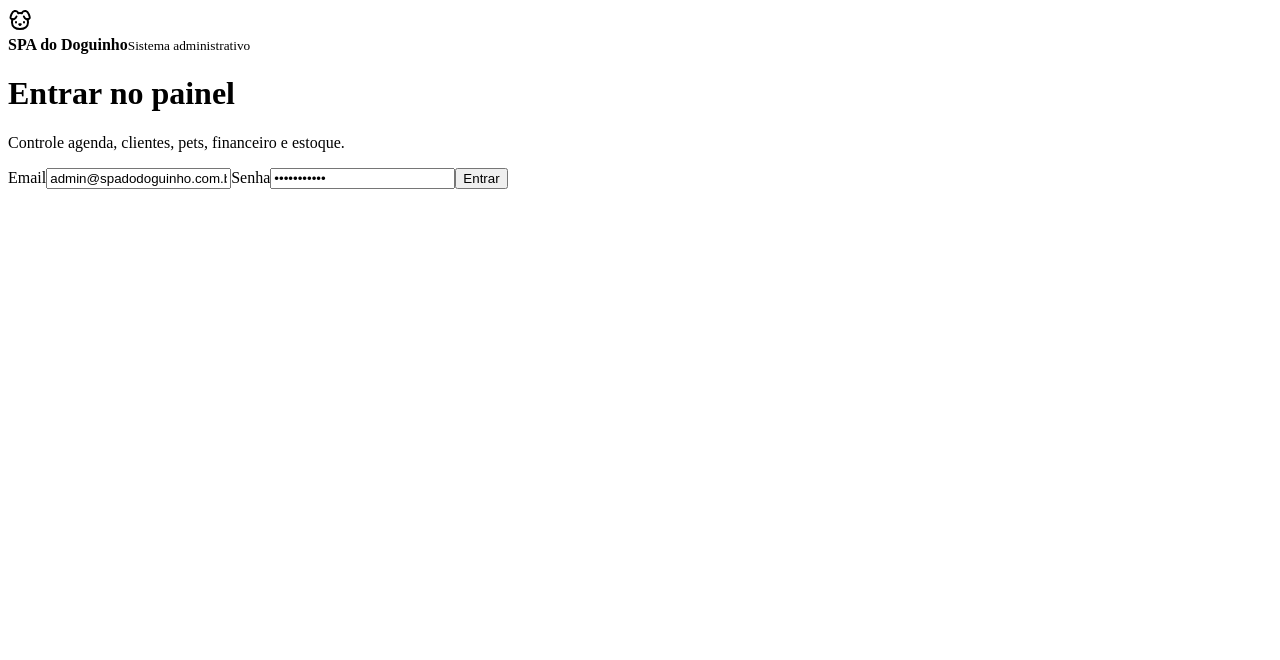
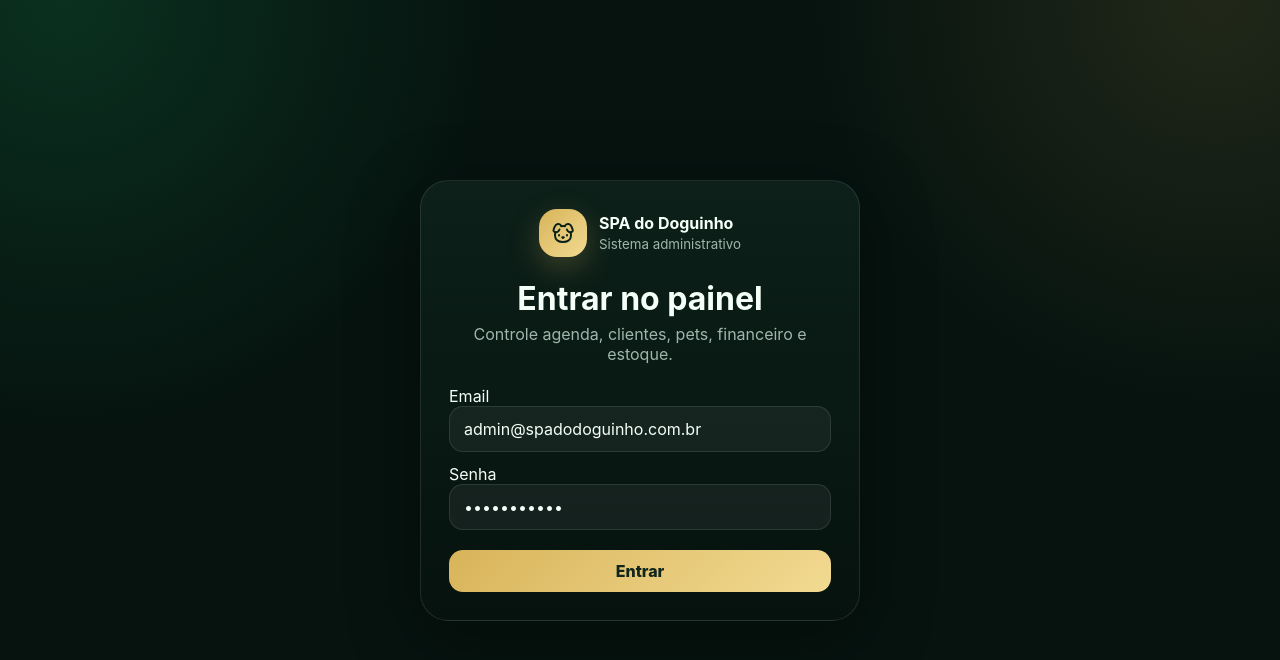
Before and after one commit to octaviano12-prog/spa-do-doguinho, a React (Vite) app in the folder frontend/: page /login in a window 1280 px wide. Shown: the top 660 px of the page. Built offline with nearby package versions, Linux system fonts and the light colour scheme.

Commit message:
Update global.css

```diff
--- a/frontend/src/styles/global.css
+++ b/frontend/src/styles/global.css
@@ -1,160 +1,184 @@
-.premiumPanel{
-  padding:22px;
-  position:relative;
-  overflow:hidden;
+:root{
+  --bg:#06130f; --panel:#0d211a; --panel2:#123126; --line:#24483a;
+  --text:#f4fff8; --muted:#9fb7aa; --green:#1db56a; --green2:#087846;
+  --gold:#d8b45a; --gold2:#f2da92; --danger:#ef6464; --shadow:0 18px 70px rgba(0,0,0,.35);
 }
 
-.premiumPanel::before{
-  content:"";
-  position:absolute;
-  inset:0;
-  background:linear-gradient(
-    135deg,
-    rgba(216,180,90,.05),
-    transparent 40%,
-    rgba(29,181,106,.05)
-  );
-  pointer-events:none;
+*{box-sizing:border-box}
+body{
+  margin:0;
+  background:radial-gradient(circle at 5% 0%,rgba(29,181,106,.18),transparent 30%),radial-gradient(circle at 95% 0%,rgba(216,180,90,.13),transparent 28%),var(--bg);
+  color:var(--text);
+  font-family:Inter,system-ui,Segoe UI,Arial,sans-serif;
+}
+button,input,select,textarea{font:inherit}
+button:disabled{opacity:.55}
+a{text-decoration:none;color:inherit}
+
+.shell{display:flex;min-height:100vh}
+.main{flex:1;min-width:0}
+.page{padding:24px}
+
+.sidebar{
+  width:280px;height:100vh;position:sticky;top:0;
+  background:linear-gradient(180deg,rgba(13,33,26,.98),rgba(6,19,15,.98));
+  border-right:1px solid rgba(255,255,255,.07);
+  padding:20px;z-index:30;
 }
 
-.panelTitle{
-  display:flex;
-  align-items:center;
-  justify-content:space-between;
-  gap:14px;
-  margin-bottom:18px;
+.brand{display:flex;align-items:center;gap:12px;margin-bottom:22px}
+.brand.center{justify-content:center}
+.brandIcon{
+  width:48px;height:48px;border-radius:18px;display:grid;place-items:center;
+  color:#0b2219;background:linear-gradient(135deg,var(--gold),var(--gold2));
+  box-shadow:0 10px 30px rgba(216,180,90,.25)
+}
+.brand strong{display:block}
+.brand small{color:var(--muted)}
+
+.navItem{
+  display:flex;align-items:center;gap:12px;padding:13px 14px;border-radius:16px;
+  color:var(--muted);margin:4px 0;transition:.2s
+}
+.navItem:hover,.navItem.active{
+  background:rgba(29,181,106,.12);color:var(--text);transform:translateX(3px)
 }
 
-.panelTitle h2{
-  margin:0;
-  font-size:1.1rem;
+.topbar{
+  position:sticky;top:0;z-index:20;display:flex;justify-content:space-between;align-items:center;
+  gap:16px;padding:16px 24px;background:rgba(6,19,15,.82);
+  backdrop-filter:blur(18px);border-bottom:1px solid rgba(255,255,255,.07)
+}
+.topbar h2{margin:0;font-size:1.1rem}
+.topbar p{margin:4px 0 0;color:var(--muted)}
+.topbarActions,.headActions,.actions{display:flex;gap:10px;align-items:center;flex-wrap:wrap}
+
+.btn,.iconBtn{
+  border:0;cursor:pointer;border-radius:14px;display:inline-flex;align-items:center;justify-content:center;
+  gap:8px;color:white;background:linear-gradient(135deg,var(--green),var(--green2));
+  padding:11px 15px;font-weight:800;transition:.2s
+}
+.btn:hover,.iconBtn:hover{transform:translateY(-1px)}
+.btn.gold{background:linear-gradient(135deg,var(--gold),var(--gold2));color:#11251b}
+.btn.ghost{background:rgba(255,255,255,.06);border:1px solid rgba(255,255,255,.08)}
+.btn.danger{background:rgba(239,100,100,.16);color:#ffc1c1;border:1px solid rgba(239,100,100,.2)}
+.iconBtn{width:44px;height:44px;padding:0}
+
+.pill{padding:10px 14px;border-radius:999px;color:var(--gold2);background:rgba(216,180,90,.12);border:1px solid rgba(216,180,90,.2)}
+
+.pageHeader{display:flex;align-items:end;justify-content:space-between;gap:16px;margin-bottom:20px}
+.pageHeader h1{margin:0;font-size:2rem}
+.pageHeader p{margin:6px 0 0;color:var(--muted)}
+
+.card{
+  background:linear-gradient(180deg,rgba(255,255,255,.04),rgba(255,255,255,.02));
+  border:1px solid rgba(255,255,255,.08);
+  border-radius:22px;box-shadow:var(--shadow);backdrop-filter:blur(14px)
 }
 
-.panelTitle p{
-  margin:4px 0 0;
-  color:var(--muted);
-  font-size:.9rem;
+.grid{display:grid;gap:16px}
+.cards{grid-template-columns:repeat(6,minmax(0,1fr));margin-bottom:16px}
+.charts{grid-template-columns:1.35fr 1fr;margin-bottom:16px}
+.dashboardBottom{grid-template-columns:1fr 1fr 1fr;margin-bottom:16px}
+
+.stat{padding:18px;display:flex;align-items:center;gap:14px}
+.statIcon{width:52px;height:52px;border-radius:18px;display:grid;place-items:center;background:rgba(216,180,90,.13);color:var(--gold2)}
+.stat span{display:block;color:var(--muted);font-size:.9rem}
+.stat strong{display:block;font-size:1.35rem;margin-top:5px}
+
+.chart{padding:18px}
+.chart h2{margin:0 0 12px}
+
+.premiumPanel{padding:22px;position:relative;overflow:hidden}
+.premiumPanel::before{
+  content:"";position:absolute;inset:0;
+  background:linear-gradient(135deg,rgba(216,180,90,.05),transparent 40%,rgba(29,181,106,.05));
+  pointer-events:none
+}
+.panelTitle{display:flex;align-items:center;justify-content:space-between;gap:14px;margin-bottom:18px;position:relative}
+.panelTitle h2{margin:0;font-size:1.1rem}
+.panelTitle p{margin:4px 0 0;color:var(--muted);font-size:.9rem}
+
+.summaryList{display:flex;flex-direction:column;gap:12px;position:relative}
+.summaryList div{
+  display:flex;justify-content:space-between;align-items:center;padding:14px 16px;border-radius:16px;
+  background:rgba(255,255,255,.04);border:1px solid rgba(255,255,255,.05)
+}
+.summaryList span{color:var(--muted)}
+.summaryList strong{font-size:1rem}
+
+.quickActions{display:flex;flex-direction:column;gap:12px;position:relative}
+.quickActions button{
+  border:none;cursor:pointer;display:flex;align-items:center;gap:12px;padding:14px 16px;border-radius:16px;
+  background:rgba(255,255,255,.05);color:var(--text);transition:.2s;font-weight:700
+}
+.quickActions button:hover{background:rgba(29,181,106,.12);transform:translateY(-1px)}
+
+.nextBox{
+  padding:18px;border-radius:18px;background:rgba(255,255,255,.04);
+  border:1px solid rgba(255,255,255,.06);position:relative
+}
+.nextBox h3{margin:0 0 8px}
+.nextBox p{margin:4px 0;color:var(--muted)}
+.nextBox strong{display:block;margin-top:14px;color:var(--gold2)}
+
+.statusPill{
+  display:inline-block;padding:7px 12px;border-radius:999px;font-size:.75rem;font-weight:800;
+  text-transform:uppercase;letter-spacing:.04em
+}
+.statusPill.pending{background:rgba(245,158,11,.16);color:#ffd27c}
+.statusPill.confirmed{background:rgba(59,130,246,.16);color:#93c5fd}
+.statusPill.done{background:rgba(34,197,94,.16);color:#86efac}
+.statusPill.canceled{background:rgba(239,68,68,.16);color:#fca5a5}
+
+.mutedText{color:var(--muted)}
+.emptyChart{height:100%;display:flex;align-items:center;justify-content:center;color:var(--muted)}
+
+.tableWrap{overflow:auto;position:relative}
+.tableWrap table{width:100%;min-width:780px;border-collapse:collapse}
+.tableWrap th,.tableWrap td{padding:14px 16px;text-align:left;border-bottom:1px solid rgba(255,255,255,.07)}
+.tableWrap th{font-size:.78rem;text-transform:uppercase;letter-spacing:.08em;color:var(--gold2);background:rgba(255,255,255,.03)}
+.tableWrap tr:hover td{background:rgba(255,255,255,.025)}
+
+.empty,.loading{padding:22px;color:var(--muted)}
+.input{
+  width:100%;border:1px solid rgba(255,255,255,.1);background:rgba(255,255,255,.055);
+  color:var(--text);border-radius:14px;padding:12px 14px;outline:none
+}
+.input:focus{border-color:rgba(216,180,90,.55)}
+
+.loginPage{min-height:100vh;display:grid;place-items:center;padding:20px}
+.loginCard{
+  width:min(440px,100%);padding:28px;border-radius:28px;
+  background:linear-gradient(180deg,rgba(13,33,26,.96),rgba(6,19,15,.96));
+  border:1px solid rgba(255,255,255,.1);box-shadow:var(--shadow)
+}
+.loginCard h1{text-align:center;margin:18px 0 6px}
+.loginCard p{text-align:center;color:var(--muted);margin:0 0 22px}
+.loginCard label{display:block;margin-bottom:12px}
+.fullBtn{width:100%;margin-top:8px}
+
+.mobileOnly{display:none}
+.overlay{display:none}
+
+@media(max-width:1200px){
+  .cards{grid-template-columns:repeat(3,1fr)}
+  .dashboardBottom{grid-template-columns:1fr}
 }
 
-.summaryList{
-  display:flex;
-  flex-direction:column;
-  gap:12px;
+@media(max-width:1100px){
+  .charts{grid-template-columns:1fr}
+  .sidebar{position:fixed;left:-290px;transition:.22s}
+  .sidebar.open{left:0}
+  .mobileOnly{display:inline-flex}
+  .overlay{display:block;position:fixed;inset:0;background:rgba(0,0,0,.48);z-index:25}
+  .pageHeader{align-items:flex-start;flex-direction:column}
 }
 
-.summaryList div{
-  display:flex;
-  justify-content:space-between;
-  align-items:center;
-  padding:14px 16px;
-  border-radius:16px;
-  background:rgba(255,255,255,.04);
-  border:1px solid rgba(255,255,255,.05);
+@media(max-width:640px){
+  .page{padding:16px}
+  .topbar{padding:14px;flex-wrap:wrap}
+  .topbarActions{width:100%;justify-content:space-between}
+  .cards{grid-template-columns:1fr}
+  .pageHeader h1{font-size:1.55rem}
 }
-
-.summaryList span{
-  color:var(--muted);
-}
-
-.summaryList strong{
-  font-size:1rem;
-}
-
-.dashboardBottom{
-  grid-template-columns:1fr 1fr 1fr;
-}
-
-.quickActions{
-  display:flex;
-  flex-direction:column;
-  gap:12px;
-}
-
-.quickActions button{
-  border:none;
-  cursor:pointer;
-  display:flex;
-  align-items:center;
-  gap:12px;
-  padding:14px 16px;
-  border-radius:16px;
-  background:rgba(255,255,255,.05);
-  color:var(--text);
-  transition:.2s;
-  font-weight:700;
-}
-
-.quickActions button:hover{
-  background:rgba(29,181,106,.12);
-  transform:translateY(-1px);
-}
-
-.nextBox{
-  padding:18px;
-  border-radius:18px;
-  background:rgba(255,255,255,.04);
-  border:1px solid rgba(255,255,255,.06);
-}
-
-.nextBox h3{
-  margin:0 0 8px;
-}
-
-.nextBox p{
-  margin:4px 0;
-  color:var(--muted);
-}
-
-.nextBox strong{
-  display:block;
-  margin-top:14px;
-  color:var(--gold2);
-}
-
-.statusPill{
-  display:inline-block;
-  padding:7px 12px;
-  border-radius:999px;
-  font-size:.75rem;
-  font-weight:800;
-  text-transform:uppercase;
-  letter-spacing:.04em;
-}
-
-.statusPill.pending{
-  background:rgba(245,158,11,.16);
-  color:#ffd27c;
-}
-
-.statusPill.confirmed{
-  background:rgba(59,130,246,.16);
-  color:#93c5fd;
-}
-
-.statusPill.done{
-  background:rgba(34,197,94,.16);
-  color:#86efac;
-}
-
-.statusPill.canceled{
-  background:rgba(239,68,68,.16);
-  color:#fca5a5;
-}
-
-.mutedText{
-  color:var(--muted);
-}
-
-.emptyChart{
-  height:100%;
-  display:flex;
-  align-items:center;
-  justify-content:center;
-  color:var(--muted);
-}
-
-@media(max-width:1000px){
-  .dashboardBottom{
-    grid-template-columns:1fr;
-  }
-}
```
